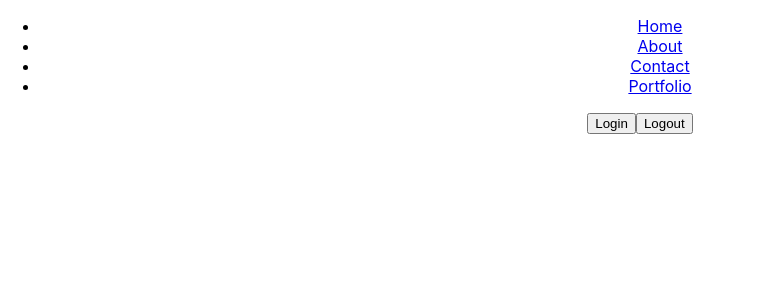
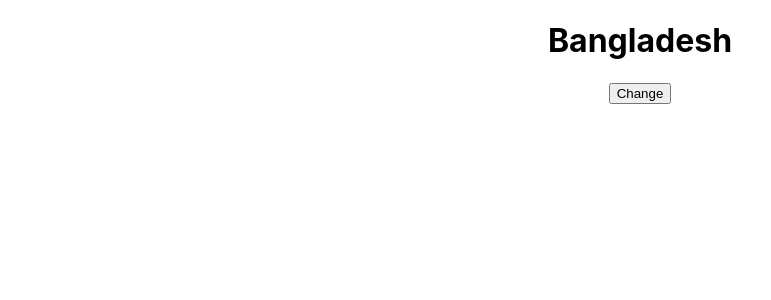
Before and after one commit to mithunbanerjee632/React-Js-Basic, a React (Create React App) app: page / in a window 1280 px wide. Before the commit this address led to /login. Shown: the top 300 px of the page, without its empty margins (0-771 px from the left). Built offline with nearby package versions, Linux system fonts and the light colour scheme.

Commit message:
React Hooks useState()

```diff
--- a/src/App.js
+++ b/src/App.js
@@ -5,15 +5,18 @@
 
 import Myroute from "./AdvanceRouting/Myroute";
 import Mynavigation from "./AdvanceRouting/Mynavigation";
+import State from "./Hook/State";
 function App() {
 
     return (
       <div className="App">
 
-          <BrowserRouter>
+          <State></State>
+
+          {/*<BrowserRouter>
               <Mynavigation/>
               <Myroute/>
-          </BrowserRouter>
+          </BrowserRouter>*/}
 
 
        </div>
--- /dev/null
+++ b/src/Hook/State.js
@@ -0,0 +1,21 @@
+import React, {useState} from 'react';
+
+const State = () => {
+    const[name,setName]=useState({
+        country:"Bangladesh"
+    })
+
+    const Change=()=>{
+        setName({
+            country: "India"
+        })
+    }
+    return (
+        <div>
+            <h1>{name.country}</h1>
+            <button onClick={Change}>Change</button>
+        </div>
+    );
+};
+
+export default State;
```
